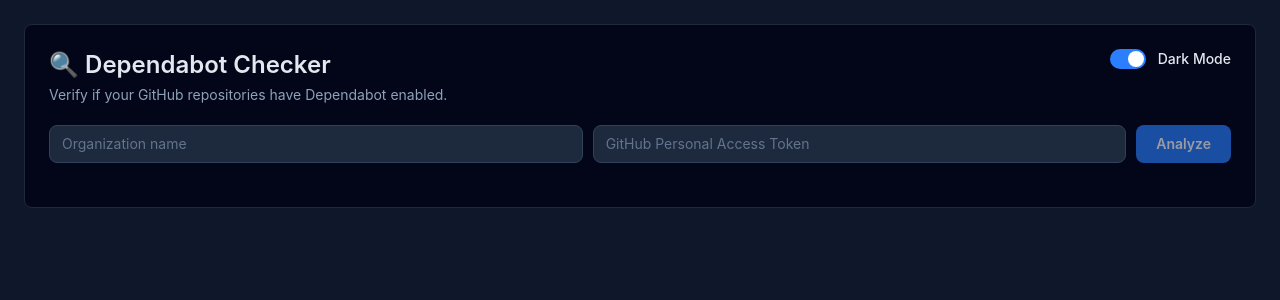
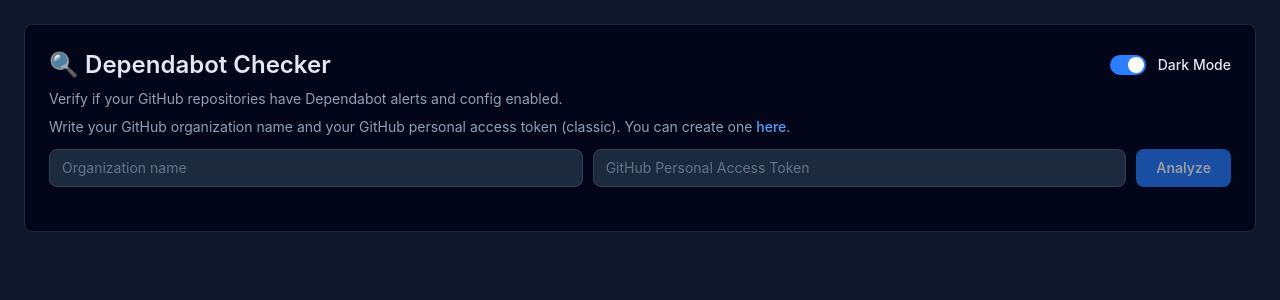
Before and after one commit to israeltrejo/dependabot-checker, a React (Vite) app: page / in a window 1280 px wide. Shown: the top 300 px of the page. Built offline with nearby package versions, Linux system fonts and the light colour scheme.

Commit message:
Add token information

```diff
--- a/src/App.jsx
+++ b/src/App.jsx
@@ -6,6 +6,7 @@
 import ContentTable from "./ContentTable";
 import ProgressBar from "./ProgressBar";
 import Form from "./Form";
+import InfoContent from "./InfoContent";
 
 const STATUS = { idle: "idle", loading: "loading", done: "done", error: "error" };
 
@@ -74,17 +75,19 @@
       <div className="font-sans mx-auto p-6 border border-slate-200 dark:border-slate-800 rounded-lg text-slate-800 bg-slate-50 dark:text-slate-200 dark:bg-slate-950 max-h-screen overflow-y-hidden">
 
         {/* Header */}
-        <div className="flex items-start justify-between mb-1">
-          <h2 className="text-2xl font-semibold">🔍 Dependabot Checker</h2>
+        <div className="flex items-center justify-between mb-2 gap-4">
+          <div className="flex flex-col gap-2">
+            <h2 className="text-2xl font-semibold">🔍 Dependabot Checker</h2>
+          </div>
           <Toggle
+            className="whitespace-nowrap"
             value={dark}
             onChange={() => setDark(d => !d)}
             label="Dark Mode"
           />
         </div>
-        <p className="text-slate-500 dark:text-slate-400 mb-5 text-sm">
-          Verify if your GitHub repositories have Dependabot enabled.
-        </p>
+        <InfoContent />
+
 
         <Form onSubmit={run} organization={org} token={token} setOrganization={setOrg} setToken={setToken} disabled={status === STATUS.loading || !org || !token} />
 
--- /dev/null
+++ b/src/InfoContent.jsx
@@ -0,0 +1,12 @@
+export default function InfoContent() {
+    return (
+        <div className="flex flex-col gap-2 mb-3">
+            <p className="text-slate-500 dark:text-slate-400 text-sm">
+                Verify if your GitHub repositories have Dependabot alerts and config enabled.
+            </p>
+            <p className="text-slate-500 dark:text-slate-400 text-sm">
+                Write your GitHub organization name and your GitHub personal access token (classic). You can create one <a href="https://github.com/settings/tokens" target="_blank" rel="noreferrer" className="text-blue-600 dark:text-blue-400 no-underline font-medium hover:underline">here</a>.
+            </p>
+        </div>
+    );
+}
--- a/src/Toggle.jsx
+++ b/src/Toggle.jsx
@@ -1,6 +1,6 @@
-export default function Toggle({ value, onChange, label }) {
+export default function Toggle({ value, onChange, label, className = "" }) {
     return (
-        <label className="inline-flex items-center cursor-pointer">
+        <label className={`inline-flex items-center cursor-pointer ${className}`}>
             <input type="checkbox" className="sr-only peer" checked={value} onChange={onChange} />
             <div className="relative w-9 h-5 bg-slate-300 peer-focus:outline-none peer-focus:ring-4 peer-focus:ring-blue-400 dark:peer-focus:ring-blue-400 rounded-full peer peer-checked:after:translate-x-full rtl:peer-checked:after:-translate-x-full peer-checked:after:border-buffer after:content-[''] after:absolute after:top-[2px] after:start-[2px] after:bg-white after:rounded-full after:h-4 after:w-4 after:transition-all peer-checked:bg-blue-500"></div>
             <span className="select-none ms-3 text-sm font-medium text-heading">{label}</span>
```
